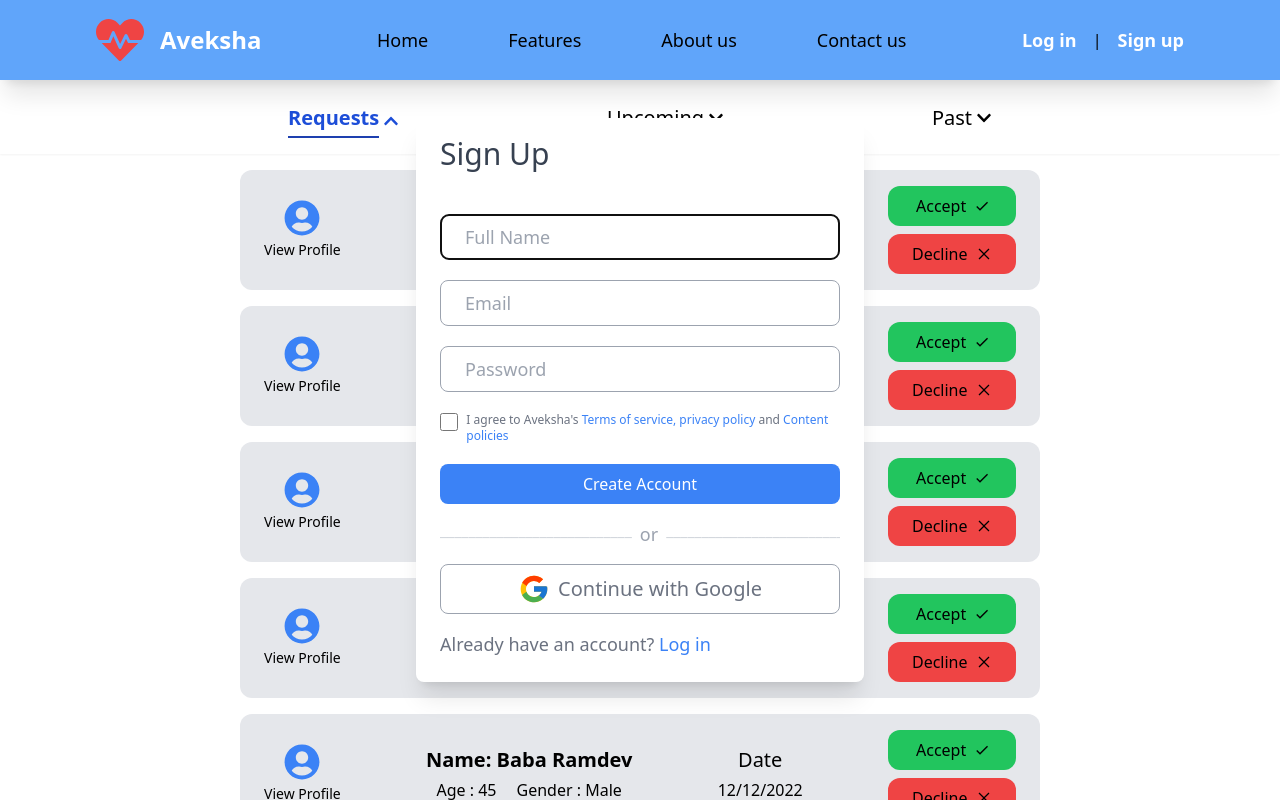
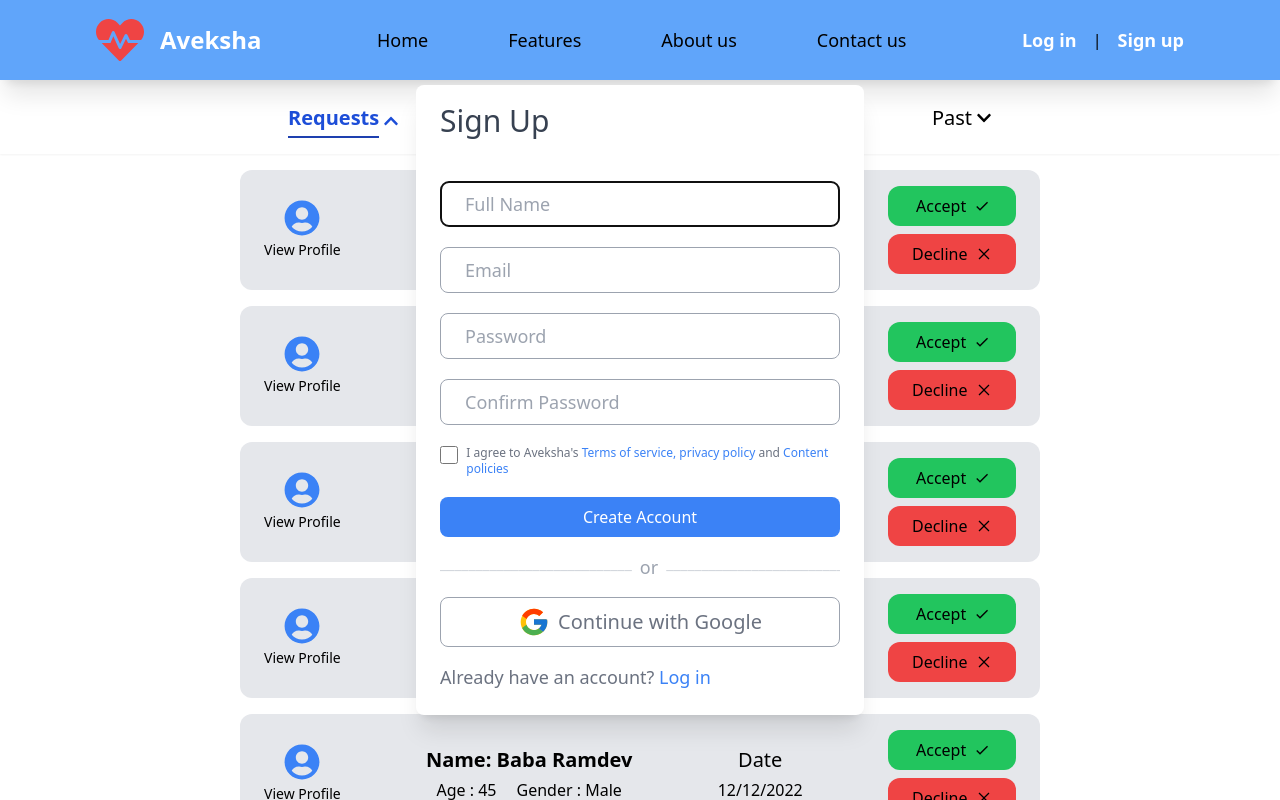
Before and after one commit to Naveen-Karanamu/Aayuhu-health-webapp, a React (Create React App) app in the folder front/: page /request/1/requests in a window 1280 px wide. Both pictures are taken after a click on the element "Sign up". Shown: the top 800 px of the page. Built offline with nearby package versions, Linux system fonts and the light colour scheme.

Commit message:
Updated: Sign up Model

```diff
--- a/front/src/Components/Auth/SignUp.jsx
+++ b/front/src/Components/Auth/SignUp.jsx
@@ -80,6 +80,12 @@ const SignUp = ({ isOpen, setIsOpen }) => {
                                                 className="bg-white border border-gray-400 py-2 w-full  rounded-lg md:text-lg px-6" />
 
                                         </div>
+                                        <div className="flex items-center gap-3  ">
+                                            <input type="password" name="password"
+                                                placeholder='Confirm Password' id="password"
+                                                className="bg-white border border-gray-400 py-2 w-full  rounded-lg md:text-lg px-6" />
+
+                                        </div>
 
                                         <div className='flex items-top gap-2'>
                                             <input type="checkbox" id="terms" className='md:w-5 md:h-5' />
```
